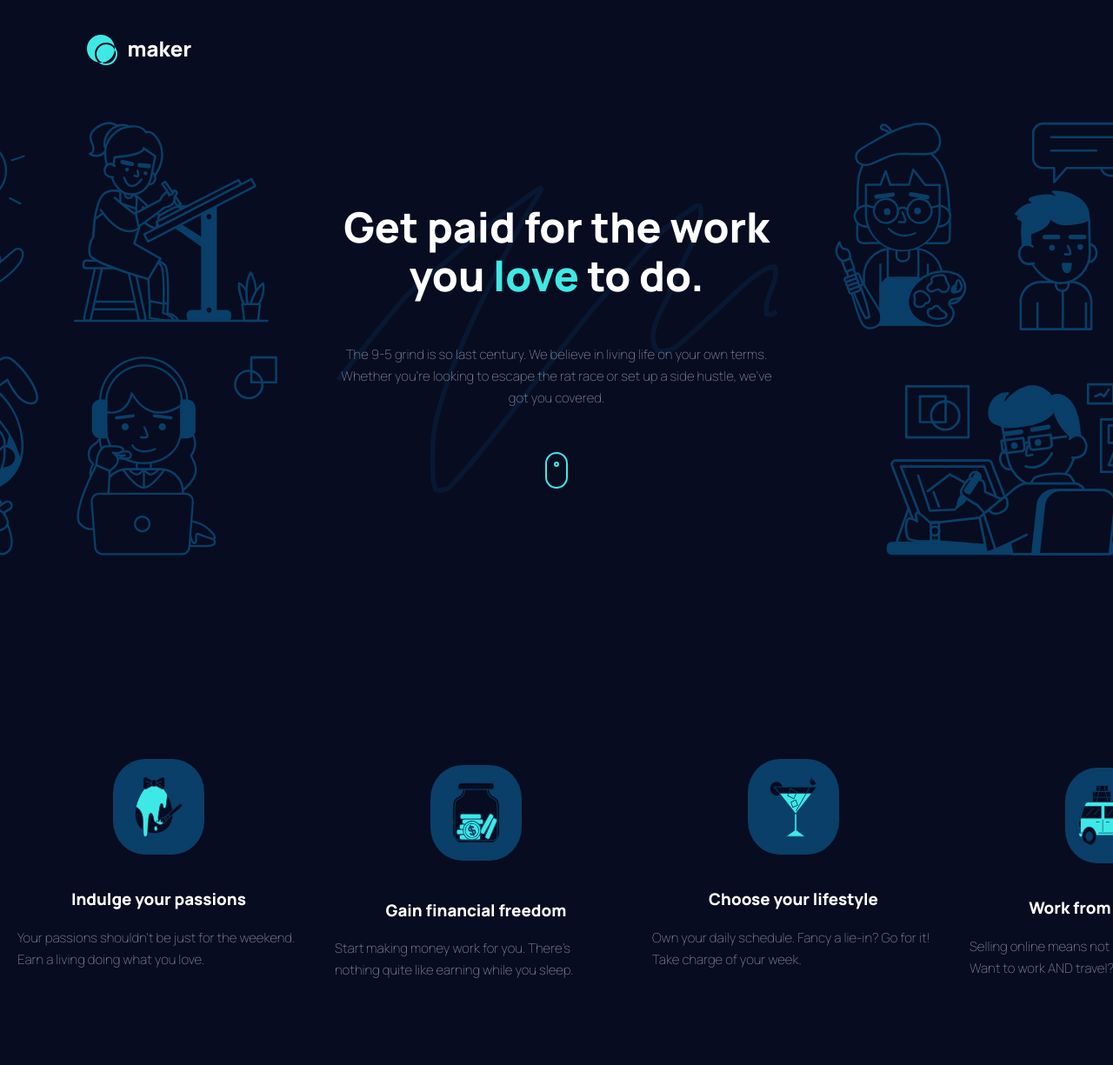
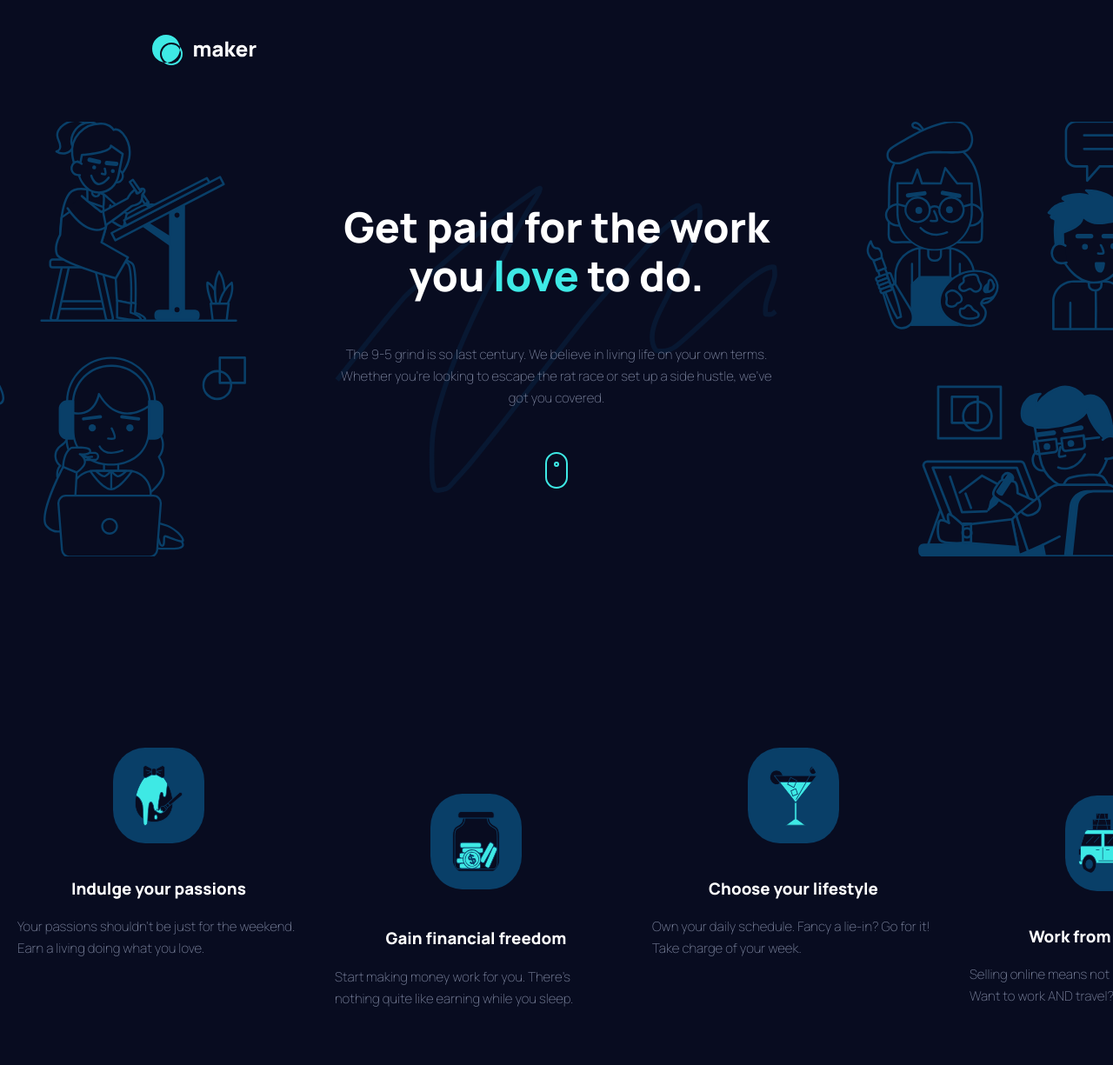
Before and after one commit to rnbrietzke10/marker-landing-page, a plain HTML site: page index.html in a window 1280 px wide. Shown: the top 1225 px of the page at 87% size. Drawn offline with Linux system fonts and the light colour scheme.

Commit message:
fixed hero and info section layouts for desktop

```diff
--- a/style.css
+++ b/style.css
@@ -237,6 +237,7 @@ input {
   .hero-left {
     background-image: url('./assets/illustration-hero-left.svg');
     background-position: right;
+    background-size: cover;
     height: 100%;
     width: 20%;
   }
@@ -305,19 +306,18 @@ input {
 /* Desktop */
 @media (min-width: 769px) {
   header {
-    margin-left: 100px;
+    margin-left: 175px;
   }
 
   .hero {
     height: 500px;
     margin-bottom: 200px;
   }
-  .hero-left {
-    width: 25%;
+
+  .hero-middle {
+    width: 75%;
   }
-  .hero-middle {
-    width: 50%;
-  }
+
   .hero-middle p {
     width: 500px;
     margin: 20px auto 50px;
@@ -329,8 +329,10 @@ input {
     width: 500px;
     margin: 20px auto 50px;
   }
-  .hero-right {
-    width: 25%;
+  .hero-right,
+  .hero-left {
+    width: 30%;
+    background-size: 450px;
   }
 
   /* Info Section Styles */
@@ -344,6 +346,10 @@ input {
     justify-content: center;
     align-items: center;
     margin-top: 20px;
+  }
+  .financial-freedom,
+  .work-anywhere {
+    margin-bottom: -90px;
   }
   .content {
     width: 365px;
```
